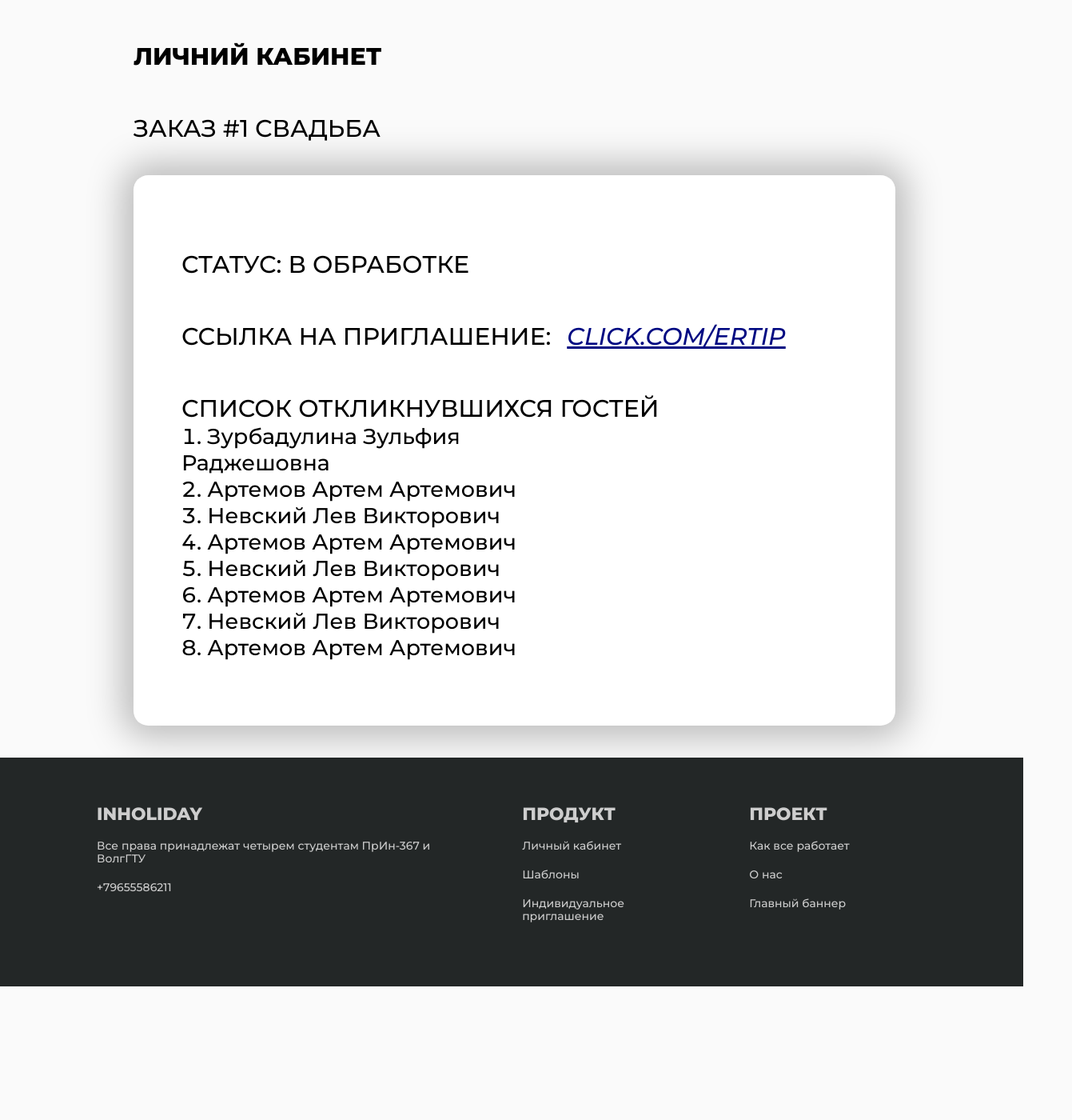
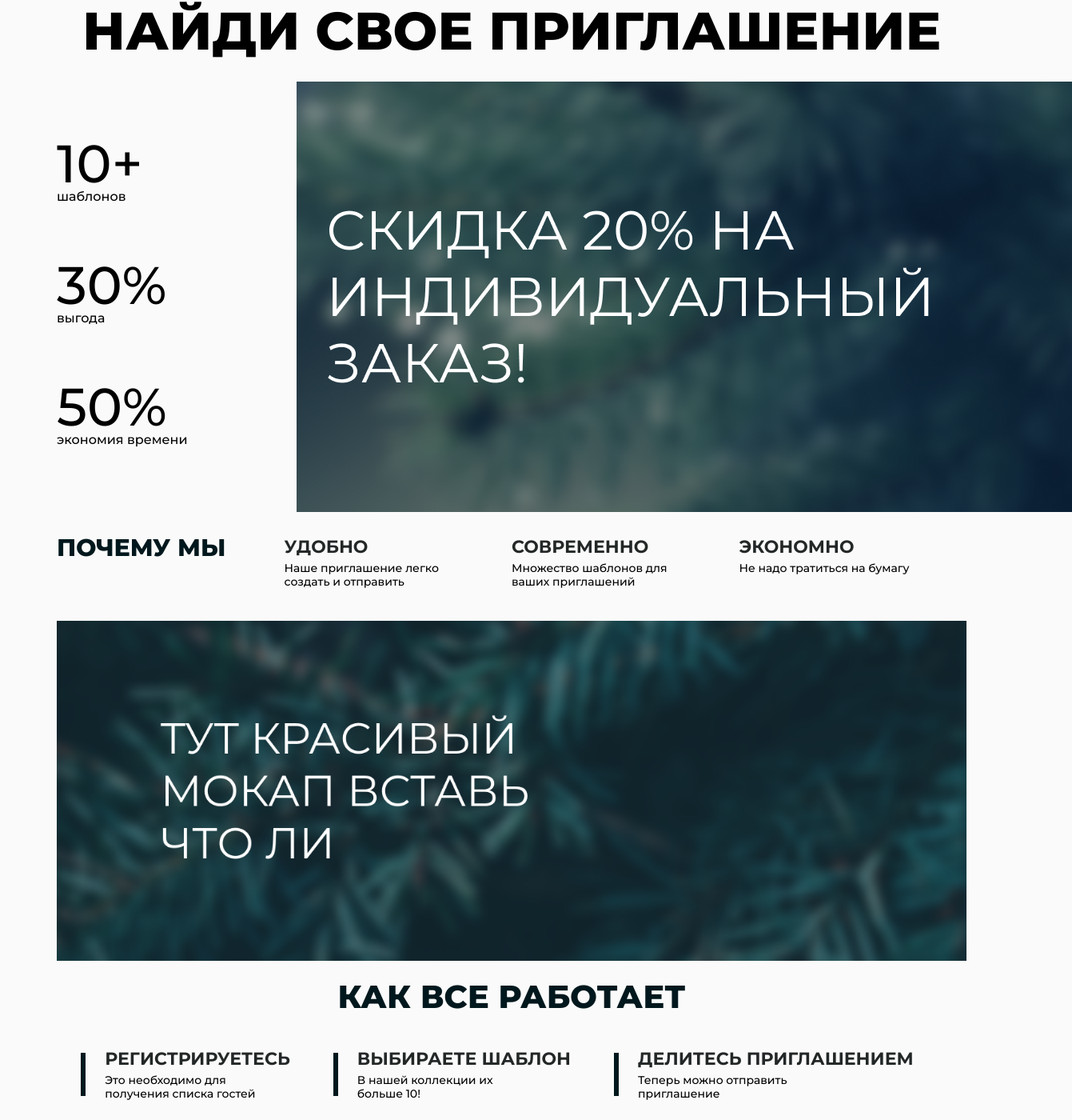
Before and after one commit to GhostGrand/inHolidayJS, a React (Create React App) app: page / in a window 1280 px wide. Shown: the part 114-1514 px from the top of the page at 80% size, 1341 px wide, since content can reach past the window. Before the commit the page ends 1347 px from the top, so only its background shows below. Built offline with nearby package versions, Linux system fonts and the light colour scheme.

Commit message:
Написана главная страница
Необходимо поправить стили

```diff
--- a/src/App.css
+++ b/src/App.css
@@ -564,3 +564,130 @@ body {
   border: 1px solid #000000;
   border-radius: 16px;
 }
+
+
+
+
+/* -------------------- Главная страница -------------------- */
+.main-wrap {
+  margin-top: 60px;
+}
+.title {
+  text-transform: uppercase;
+  font-size: 66px;
+  font-weight: 800;
+  text-align: center;
+}
+
+.sales_image {
+  /* display: flex; */
+  /* width:50%;
+  display:inline-block; */
+}
+
+
+.main-cols {
+  display: flex;
+  flex-direction: row;
+  width: 100%;
+  margin-top: 30px;
+}
+
+.maincols-item {
+  width: 300px;
+  /* display: inline-block; */
+}
+
+.sales_text {
+  font-size: 66px;
+  margin-top: 40px;
+  padding-top: 30px;
+}
+
+.fact_element {
+  margin-bottom: 30px;
+  /* padding-bottom: 20px; */
+}
+
+.main-rows {
+  display: flex;
+  flex-direction: row;
+  width: 100%;
+  margin-top: 30px;
+  /* padding-left: 20px; */
+  /* align-items: center; */
+  /* align-content: space-between; */
+}
+
+.main-rows-item {
+  width: 100%;
+  /* padding-right: 20px; */
+
+}
+
+
+.main-why_us {
+  font-weight: 800;
+  font-size: 30px;
+  text-transform: uppercase;
+  color: #00181D;
+  /* width: 100%; */
+
+}
+
+.man-title-text {
+  font-weight: 700;
+  font-size: 22px;
+  line-height: 27px;
+  text-transform: uppercase;
+  color: #232727;
+}
+
+.man-sub-text {
+  width: 220px;
+  margin-top: 5px;
+  font-weight: 500;
+  font-size: 14px;
+  line-height: 17px;
+}
+
+.mockup_image {
+  padding-top: 20px;
+  /* display: flex; */
+  margin: 0;
+  width: 100%;
+  display: flex;
+  justify-content: center;
+  align-items: center;
+}
+
+.how-all-works {
+  padding-top: 20px;
+  text-align: center;
+  font-weight: 800;
+  font-size: 40px;
+  line-height: 49px;
+  text-transform: uppercase;
+  color: #00181D;
+}
+.main-second-rows {
+  padding-top: 40px;
+  width: 100%;
+}
+.main-second-rows-component {
+  /* padding-top: 20px; */
+  display: flex;
+  flex-direction: row;
+  align-items: center;
+  /* text-align: center; */
+  justify-content: center;
+  padding-right: 30px;
+  /* margin-right: 90px; */
+  /* width: 100%; */
+}
+.main-line {
+  width: 54px;
+  height: 0px;
+  border: 3px solid #00181D;
+  transform: rotate(90deg);
+}
--- a/src/App.js
+++ b/src/App.js
@@ -19,7 +19,7 @@ function App() {
       {/* <AboutUs></AboutUs> */}
       {/* <TemplateOrderForm></TemplateOrderForm> */}
       {/* <PersonalAccount></PersonalAccount> */}
-      <InfoOrder></InfoOrder>
+      {/* <InfoOrder></InfoOrder> */}
       <Footer></Footer>
     </div>
   );
--- a/src/Components/Main/Main.js
+++ b/src/Components/Main/Main.js
@@ -1,9 +1,92 @@
 import React from "react";
+import "../../App.css";
 
 export default function Main() {
     return(
-    <div>
-        Главная страница
+    <div className="container">
+        <div className="main-wrap">
+            <p className="title">Найди свое приглашение</p>
+            <div className="main-cols">
+                <div className="maincols-item">
+                    <ul>
+                        <li className="fact_element">
+                            <p className="sales_text">10+</p>
+                            <p>шаблонов</p>
+                        </li>
+
+                        <li className="fact_element">
+                            <p className="sales_text">30%</p>
+                            <p>выгода</p>
+                        </li>
+
+                        <li className="fact_element">
+                            <p className="sales_text">50%</p>
+                            <p>экономия времени</p>
+                        </li>
+                    </ul>
+                </div>
+                <div className="maincols-item">
+                    <div className="sales_image">
+                        <img src={require('./content/sales.png')}/>
+                    </div>
+                </div>
+            </div>
+
+            <div className="main-rows">
+                <div className="main-rows-item">
+                    <p className="main-why_us">Почему мы</p>
+                </div>
+                <div className="main-rows-item">
+                    <p className="man-title-text">Удобно</p>
+                    <p className="man-sub-text">Наше приглашение легко создать и отправить</p>
+                </div>
+                <div className="main-rows-item">
+                    <p className="man-title-text">Современно</p>
+                    <p className="man-sub-text">Множество шаблонов для ваших приглашений</p>
+                </div>
+                <div className="main-rows-item">
+                    <p className="man-title-text">Экономно</p>
+                    <p className="man-sub-text">Не надо тратиться на бумагу</p>
+                </div>
+
+            </div>
+
+            <div className="mockup_image">
+                <img src={require('./content/mockup.png')} className="mockup_image"/>
+            </div>
+
+            <div>
+                <p className="how-all-works">Как все работает</p>
+                <div className="main-second-rows">
+                    <div className="main-second-rows-component">
+
+                        <div className="main-second-rows-component">
+                            <hr className="main-line" />
+                            <div>
+                                <p className="man-title-text">РЕГИСТРИРУЕТЕСЬ</p>
+                                <p className="man-sub-text">Это необходимо для получения списка гостей</p>
+                            </div>
+                        </div>
+
+                        <div className="main-second-rows-component">
+                            <hr className="main-line" />
+                            <div>
+                                <p className="man-title-text">ВЫБИРАЕТЕ ШАБЛОН</p>
+                                <p className="man-sub-text">В нашей коллекции их больше 10!</p>
+                            </div>
+                        </div>
+
+                        <div className="main-second-rows-component">
+                            <hr className="main-line" />
+                            <div>
+                                <p className="man-title-text">ДЕЛИТЕСЬ ПРИГЛАШЕНИЕМ</p>
+                                <p className="man-sub-text">Теперь можно отправить приглашение</p>
+                            </div>
+                        </div>
+                    </div>
+                </div>
+            </div>
+        </div>
     </div>
     )
 }
```
Also changed, not shown: src/Components/Main/content/mockup.png (added), src/Components/Main/content/sales.png (added).
